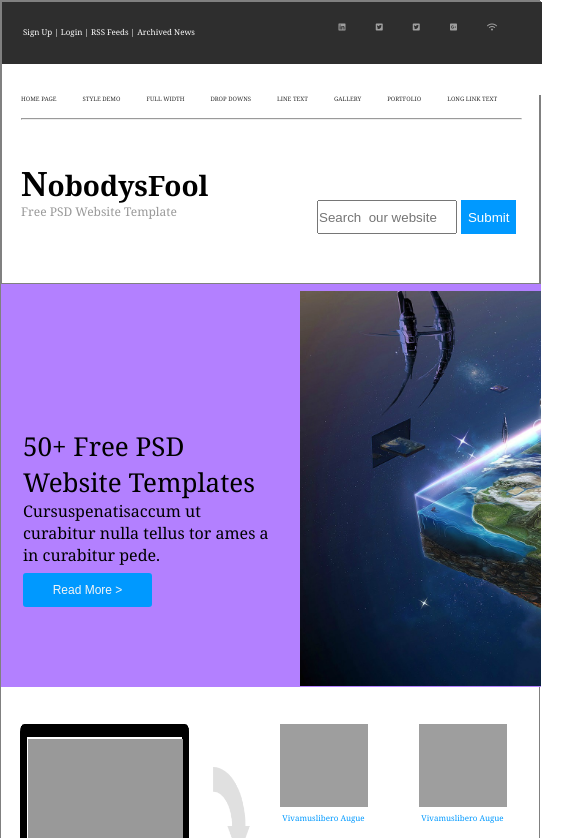
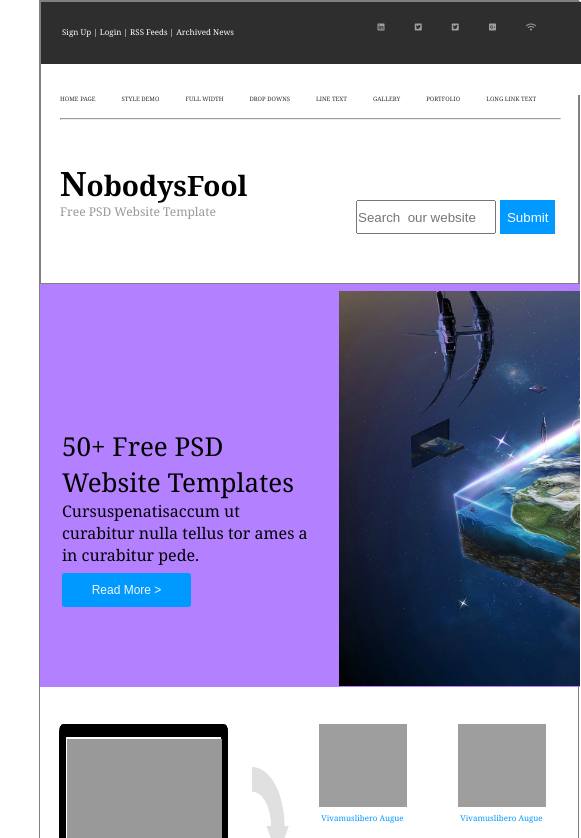
Before and after one commit to mustafa-arkan/psd-2-nobody-fools-you-, a plain HTML site: page index.html in a window 390 px wide. Shown: the top 838 px of the page, 581 px wide, since content can reach past the window. Drawn offline with Linux system fonts and the light colour scheme; grey boxes are pictures that could not be loaded.

Commit message:
responsive fix

```diff
--- a/style.css
+++ b/style.css
@@ -11,7 +11,7 @@ box-sizing: border-box;
 
 body{
 
-overflow-x: hidden;
+/* overflow-x: hidden; */
 font-family: Georgia, 'Times New Roman', Times, serif;
 
 width: 1000px;
@@ -627,25 +627,25 @@ background: rgba(35, 35, 35, 1)
 
 
 
-@media only screen and (max-width: 600px) {
+ @media only screen and (max-width: 700px) {
 
 
 
     body{
 
-        /* overflow-x: hidden; */
+
         font-family: Georgia, 'Times New Roman', Times, serif;
 
         width: 540px;
 
 
-
+  overflow-x: hidden;
         border: 1px solid gray;
 
 
         background-color: #fff;
 
-        margin-left: 0;
+        margin-left: 10%;
 
         }
 
@@ -707,10 +707,7 @@ background: rgba(35, 35, 35, 1)
 
 
 
-            /* a{
 
-                color: #fff;
-            } */
 
             #auth{
 
@@ -786,7 +783,7 @@ background: rgba(35, 35, 35, 1)
                     }
 
 
-/*  */
+
 
 #header_logo{
 
@@ -873,18 +870,18 @@ background: rgba(35, 35, 35, 1)
         border: 0;
         }
 
-        /*  */
+
 
         #banner{
 
-            /* border: 1px solid gray; */
+
 
         grid-column: 1/5;
 
         grid-row: 2/3;
         height: 403px;
         width: 540px;
-        /* background: linear-gradient( 90deg, #BAEEDA 50%, #F7CFC6 50%); */
+
         background: #b380ff;
         display: flex;
 
@@ -934,16 +931,16 @@ background: rgba(35, 35, 35, 1)
         height:395px ;
         width: 553px;
         margin-top: 7px;
-        /* margin-right: 21px; */
+
          }
 
 
 
-        /*  */
+
 
         #content{
 
-            /* border: 1px solid gray; */
+
 
             grid-column: 1/5;
             grid-row: 3/4;
@@ -968,7 +965,6 @@ background: rgba(35, 35, 35, 1)
 
             width: 250px;
             height: 430px;
-            /* margin-top: 120px; */
             margin-left: 19px;
             grid-column: 1/2;
 
@@ -985,14 +981,14 @@ background: rgba(35, 35, 35, 1)
 
 
 
-            /*  */
+
             #content #right{
 
 
                 display: grid;
                 grid-template-columns: repeat(2,auto);
                 grid-template-rows: repeat(2,auto);
-                /* margin-top: 120px; */
+
             margin-left: -379px;
             font-size: 13px;
 
@@ -1054,14 +1050,14 @@ background: rgba(35, 35, 35, 1)
                         }
 
 
-            /*  */
+
             #item2{
 
                 grid-column: 2/3;
                 height: 104px;
                 width: 107px;
 
-                /* margin-left: -280px; */
+
                 text-align: center;
             justify-content: center;
 
@@ -1076,7 +1072,7 @@ background: rgba(35, 35, 35, 1)
                 margin-left: 329px;
                 text-align: center;
             justify-content: center;
-            /* margin-top: -80px; */
+
 
             }
 
@@ -1087,10 +1083,10 @@ background: rgba(35, 35, 35, 1)
                 height: 104px;
                 width: 107px;
 
-                /* margin-left: -280px; */
+
                 text-align: center;
             justify-content: center;
-            /* margin-top: -80px; */
+
 
             }
 
@@ -1139,7 +1135,7 @@ background: rgba(35, 35, 35, 1)
 
             }
 
-            /*  */
+
 
             #footer{
 
@@ -1233,5 +1229,5 @@ background: rgba(35, 35, 35, 1)
 
                 }
 
-/* ...... */
+
 }
```
